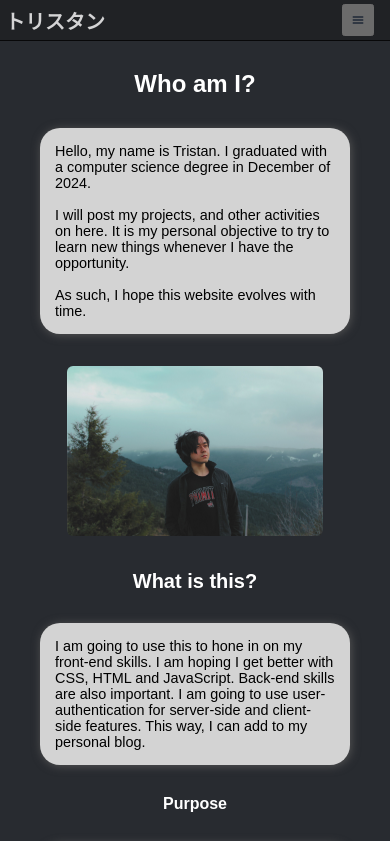
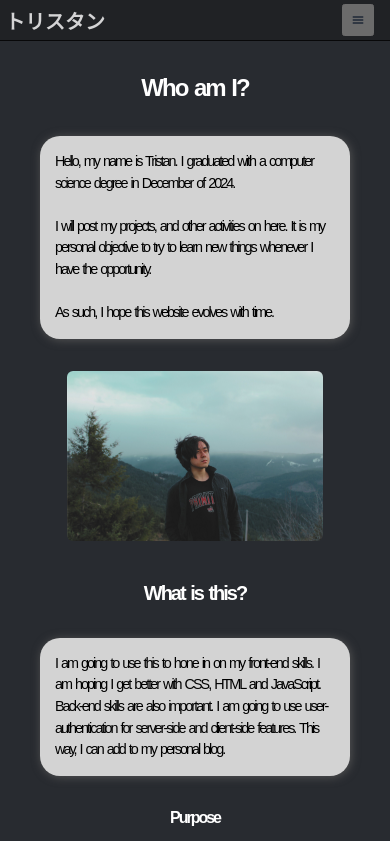
Before and after one commit to torisutansan02/torisutansan, a Next.js app: page / in a window 390 px wide. Shown: the top 841 px of the page. Built offline with nearby package versions, Linux system fonts and the light colour scheme; a web font is replaced by a local one.

Commit message:
Changing CSS again

```diff
--- a/styles/globals.css
+++ b/styles/globals.css
@@ -43,8 +43,8 @@ html {
     font-family: "Yuji Syuku", sans-serif;
     letter-spacing: -2px;
     word-spacing: 2px;
+    line-height: 1.5;
     font-size: 1.2rem;
-    line-height: 1.5;
     margin-top: 100px;
     margin-left: 400px;
     margin-right: 400px;
@@ -95,6 +95,9 @@ html {
 
 @media (max-width: 1023px) {
   .text {
+    letter-spacing: -2px;
+    word-spacing: 2px;
+    line-height: 1.5;
     margin-top: 60px;
     margin-left: 20px;
     margin-right: 20px;
```
